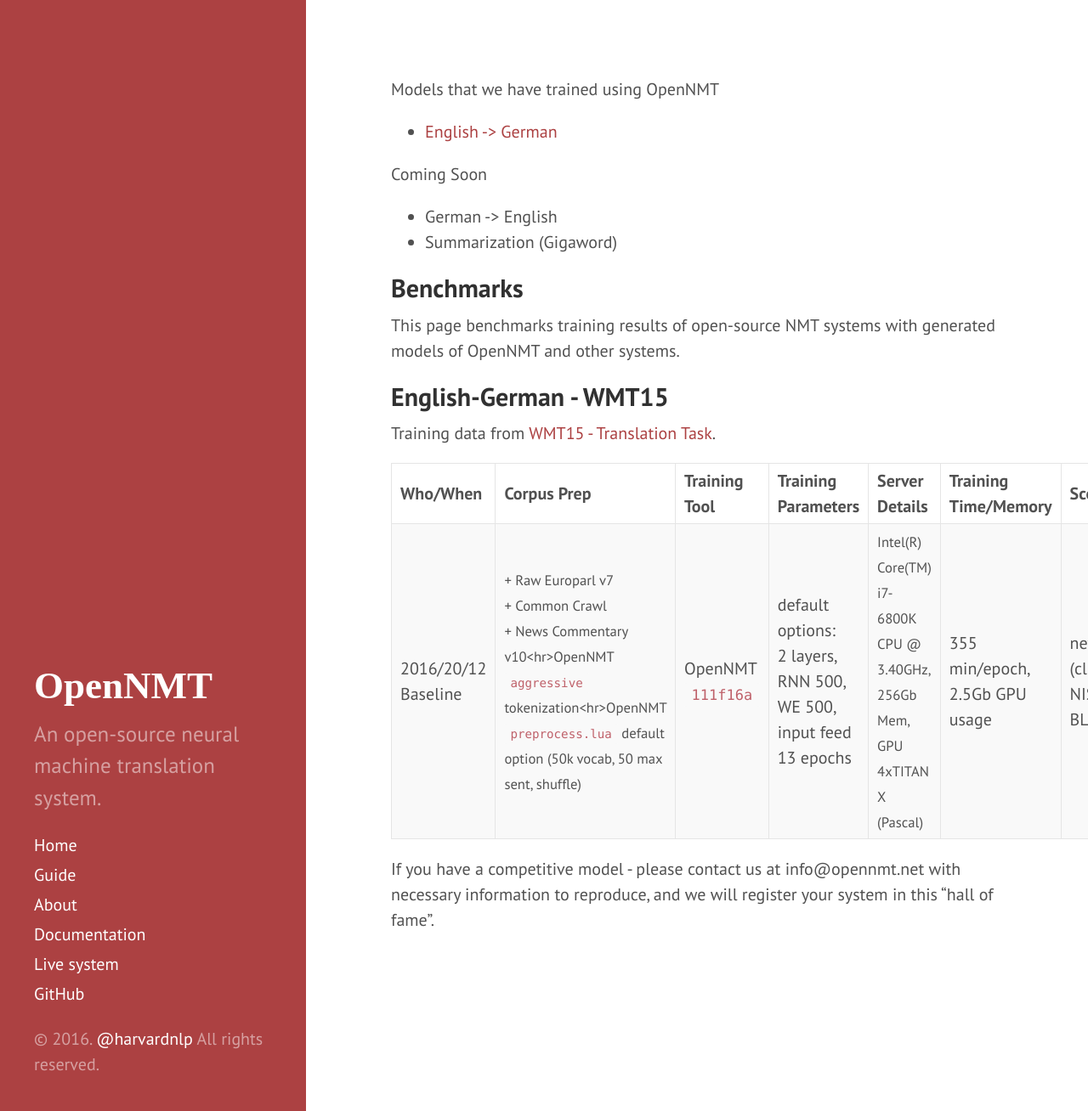
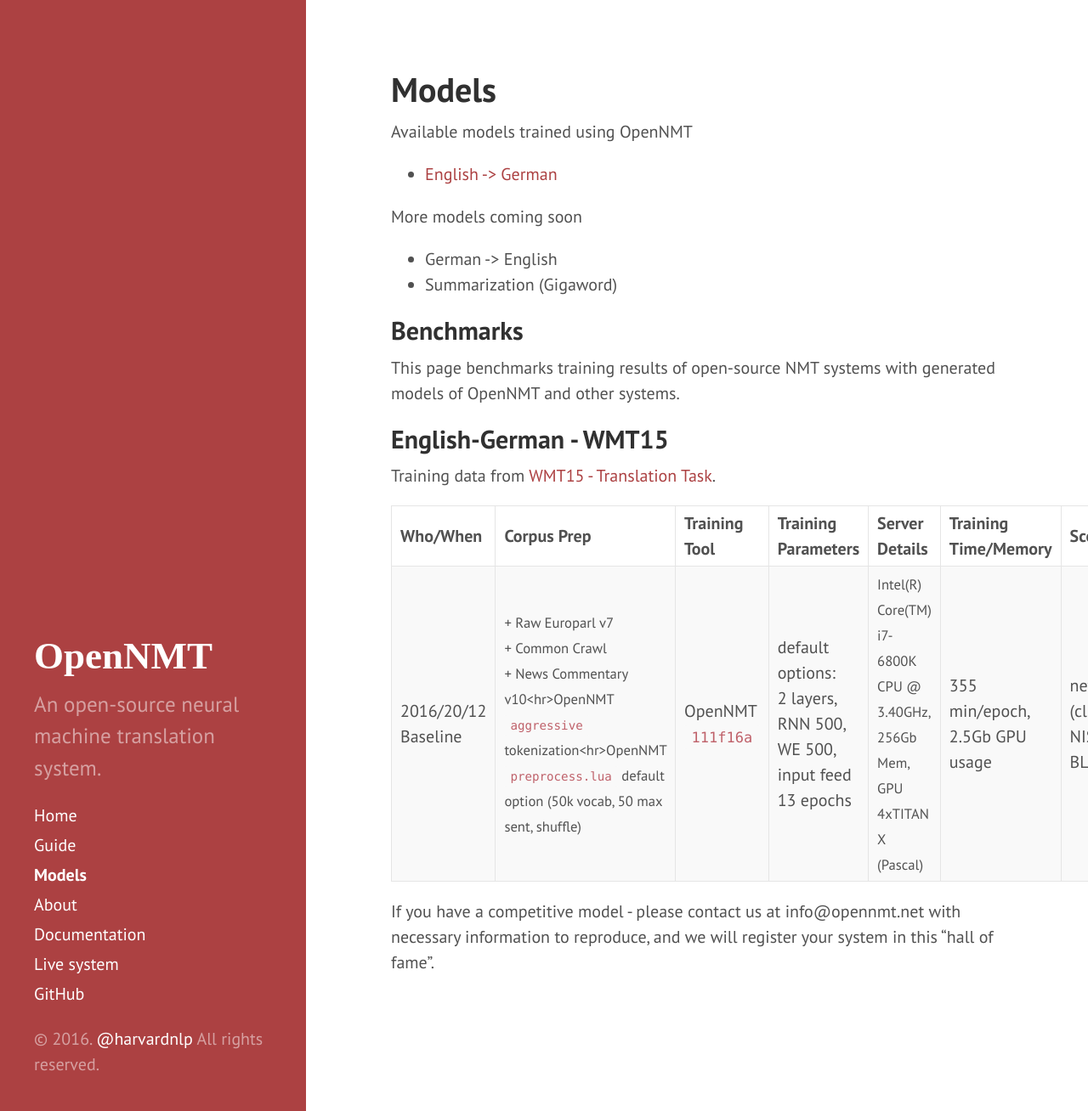
Before and after one commit to OpenNMT/opennmt.github.io, a Jekyll site: the page built from Models.md, in a window 1280 px wide and 1308 px high. Shown: the whole window at 85% size. Built offline with Jekyll 4.4.1, drawn with Linux system fonts in a browser that asks for light colours; our own code applies the rules of GitHub Pages for plain Markdown files.

Commit message:
Update Models.md

```diff
--- a/Models.md
+++ b/Models.md
@@ -1,10 +1,15 @@
+---
+layout: page
+title: Models
+order: 3
+---
 
-Models that we have trained using OpenNMT
 
+Available models trained using OpenNMT
 
 * [English -> German](https://s3.amazonaws.com/opennmt-models/onmt_baseline_wmt15-all.en-de_epoch13_7.19.t7)
 
-Coming Soon
+More models coming soon
 
 * German -> English
 * Summarization (Gigaword)
```
